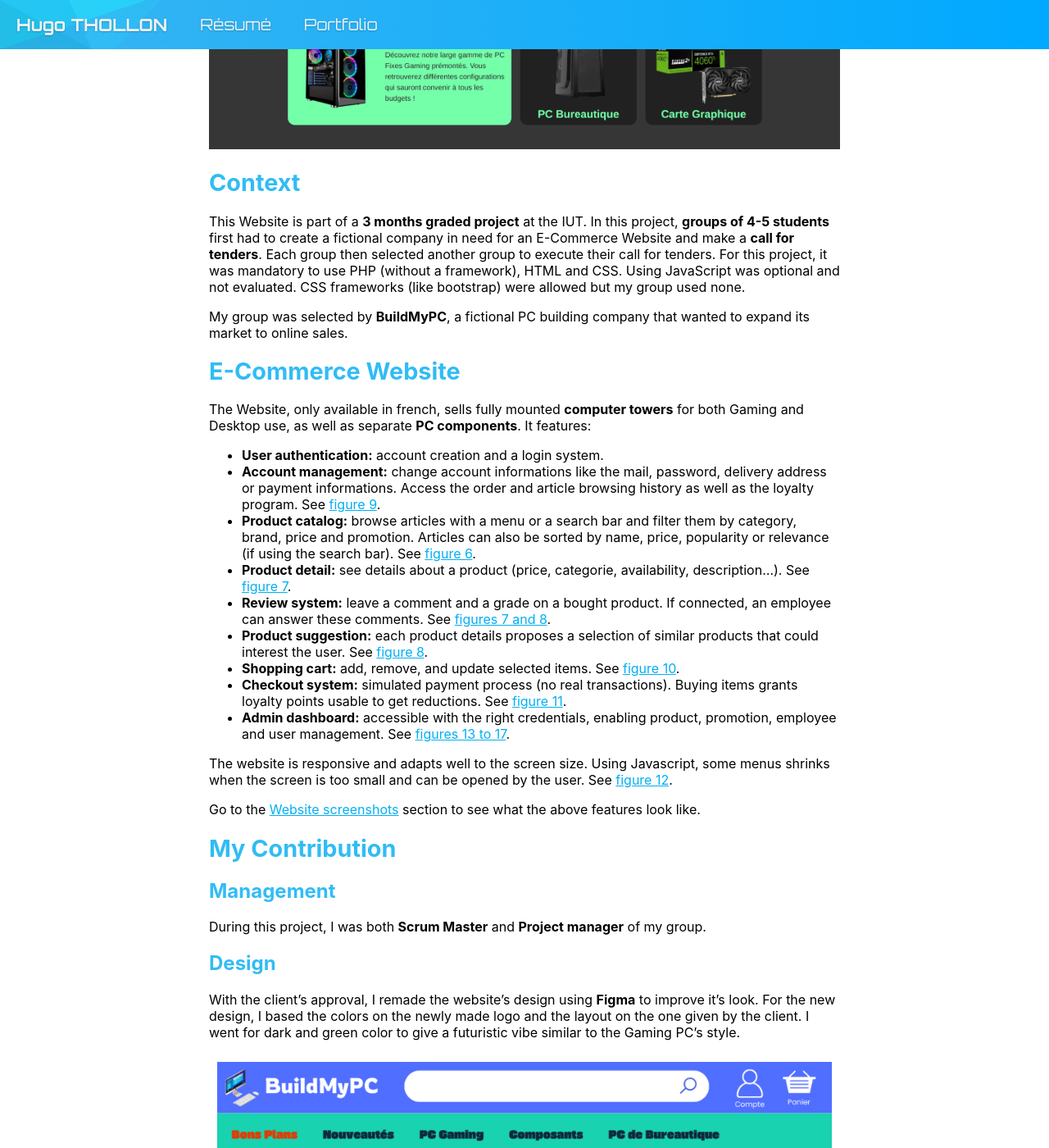
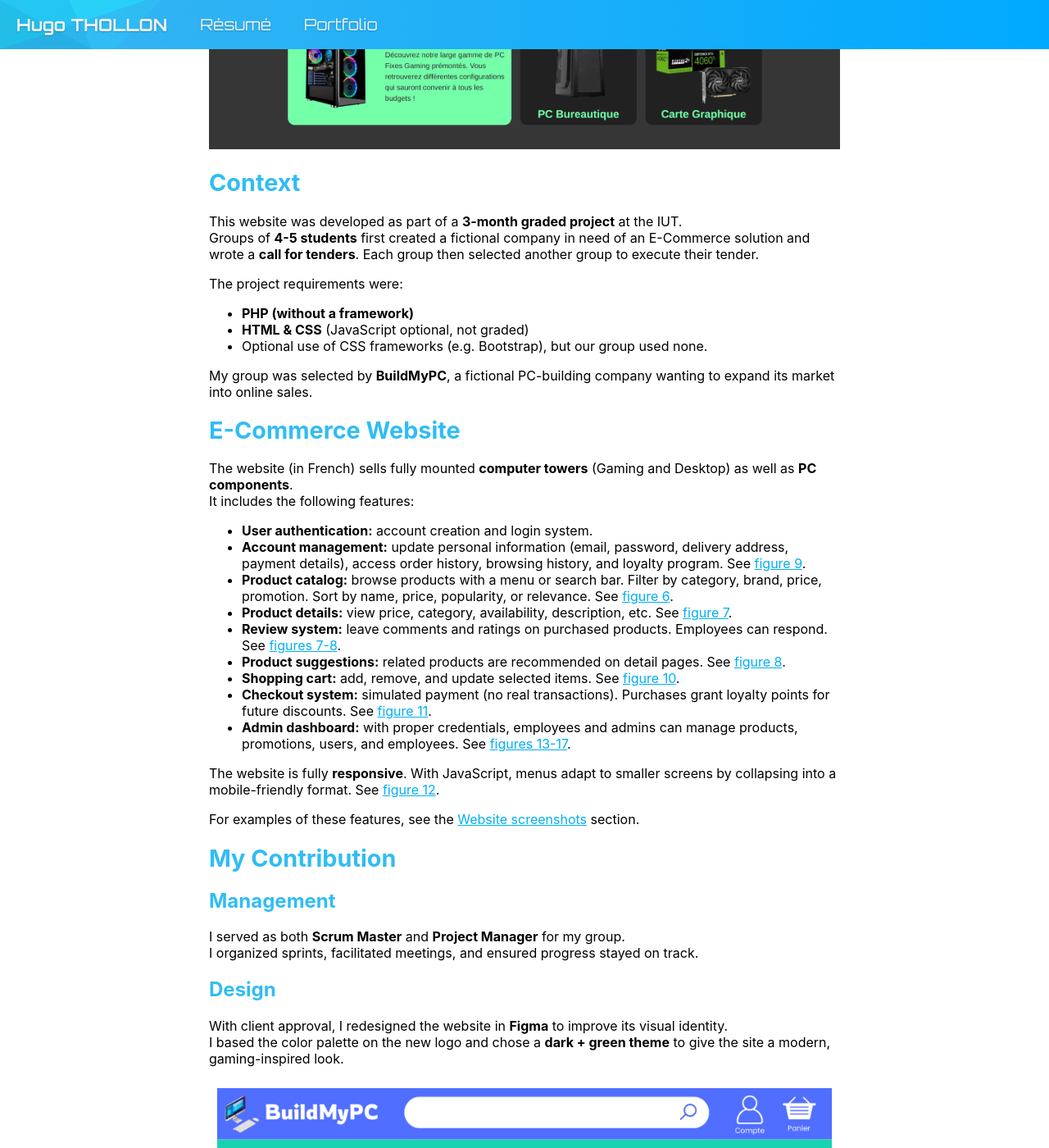
Before and after one commit to HugoTHOLLON/HugoTHOLLON.github.io, a Jekyll site: the page built from projects/_posts/2024-11-04-build-my-pc-website.markdown, in a window 1280 px wide and 1400 px high, scrolled down 416 px. Shown: the whole window at 82% size. Built offline with Jekyll 4.4.1, drawn with Linux system fonts in a browser that asks for light colours; some of the changed text lies outside the part shown.

Commit message:
Adding the finished and reviewed buildMyPC article.

```diff
--- a/projects/_posts/2024-11-04-build-my-pc-website.markdown
+++ b/projects/_posts/2024-11-04-build-my-pc-website.markdown
@@ -13,136 +13,145 @@
 
 # Context
 
-This Website is part of a **3 months graded project** at the IUT. In this project, **groups of 4-5 students** first had to create a fictional company in need for an E-Commerce Website and make a **call for tenders**. Each group then selected another group to execute their call for tenders. For this project, it was mandatory to use PHP (without a framework), HTML and CSS. Using JavaScript was optional and not evaluated. CSS frameworks (like bootstrap) were allowed but my group used none.
+This website was developed as part of a **3-month graded project** at the IUT.
+Groups of **4-5 students** first created a fictional company in need of an E-Commerce solution and wrote a **call for tenders**. Each group then selected another group to execute their tender.
 
-My group was selected by **BuildMyPC**, a fictional PC building company that wanted to expand its market to online sales.
+The project requirements were:
+
+- **PHP (without a framework)**
+- **HTML & CSS** (JavaScript optional, not graded)
+- Optional use of CSS frameworks (e.g. Bootstrap), but our group used none.
+
+My group was selected by **BuildMyPC**, a fictional PC-building company wanting to expand its market into online sales.
 
 # E-Commerce Website
 
-The Website, only available in french, sells fully mounted **computer towers** for both Gaming and Desktop use, as well as separate **PC components**. It features:
+The website (in French) sells fully mounted **computer towers** (Gaming and Desktop) as well as **PC components**.
+It includes the following features:
 
-- **User authentication:** account creation and a login system.
-- **Account management:** change account informations like the mail, password, delivery address or payment informations. Access the order and article browsing history as well as the loyalty program. See [figure 9](#fig9).
-- **Product catalog:** browse articles with a menu or a search bar and filter them by category, brand, price and promotion. Articles can also be sorted by name, price, popularity or relevance (if using the search bar). See [figure 6](#fig6).
-- **Product detail:** see details about a product (price, categorie, availability, description...). See [figure 7](#fig7).
-- **Review system:** leave a comment and a grade on a bought product. If connected, an employee can answer these comments. See [figures 7 and 8](#fig7).
-- **Product suggestion:** each product details proposes a selection of similar products that could interest the user. See [figure 8](#fig8).
+- **User authentication:** account creation and login system.
+- **Account management:** update personal information (email, password, delivery address, payment details), access order history, browsing history, and loyalty program. See [figure 9](#fig9).
+- **Product catalog:** browse products with a menu or search bar. Filter by category, brand, price, promotion. Sort by name, price, popularity, or relevance. See [figure 6](#fig6).
+- **Product details:** view price, category, availability, description, etc. See [figure 7](#fig7).
+- **Review system:** leave comments and ratings on purchased products. Employees can respond. See [figures 7-8](#fig7).
+- **Product suggestions:** related products are recommended on detail pages. See [figure 8](#fig8).
 - **Shopping cart:** add, remove, and update selected items. See [figure 10](#fig10).
-- **Checkout system:** simulated payment process (no real transactions). Buying items grants loyalty points usable to get reductions. See [figure 11](#fig11).
-- **Admin dashboard:** accessible with the right credentials, enabling product, promotion, employee and user management. See [figures 13 to 17](#admin-pages).
+- **Checkout system:** simulated payment (no real transactions). Purchases grant loyalty points for future discounts. See [figure 11](#fig11).
+- **Admin dashboard:** with proper credentials, employees and admins can manage products, promotions, users, and employees. See [figures 13-17](#admin-pages).
 
-The website is responsive and adapts well to the screen size. Using Javascript, some menus shrinks when the screen is too small and can be opened by the user. See [figure 12](#fig12).
+The website is fully **responsive**. With JavaScript, menus adapt to smaller screens by collapsing into a mobile-friendly format. See [figure 12](#fig12).
 
-Go to the [Website screenshots](#website-screenshots) section to see what the above features look like.
+For examples of these features, see the [Website screenshots](#website-screenshots) section.
 
 # My Contribution
 
 ## Management
 
-During this project, I was both **Scrum Master** and **Project manager** of my group.
+I served as both **Scrum Master** and **Project Manager** for my group.
+I organized sprints, facilitated meetings, and ensured progress stayed on track.
 
 ## Design
 
-With the client's approval, I remade the website's design using **Figma** to improve it's look. For the new design, I based the colors on the newly made logo and the layout on the one given by the client. I went for dark and green color to give a futuristic vibe similar to the Gaming PC's style.
+With client approval, I redesigned the website in **Figma** to improve its visual identity.
+I based the color palette on the new logo and chose a **dark + green theme** to give the site a modern, gaming-inspired look.
 
-{% include place-figure.html src="/assets/images/projects/previous_design_buildMyPC.png" alt="Previous website's design" figure-nb="1" figure-text="Website's previous design" %}
+{% include place-figure.html src="/assets/images/projects/previous_design_buildMyPC.png" alt="Previous website's design" figure-nb="1" figure-text="Previous website design" %}
 
-{% include place-figure.html src="/assets/images/projects/logo_buildMyPC.webp" alt="buildMyPC's logo" figure-nb="2" figure-text="BuildMyPC's new logo" %}
+{% include place-figure.html src="/assets/images/projects/logo_buildMyPC.webp" alt="BuildMyPC logo" figure-nb="2" figure-text="New BuildMyPC logo" %}
 
-{% include place-figure.html src="/assets/images/projects/figma_design_buildMyPC.png" alt="My website's design" figure-nb="3" figure-text="Website's new design made on figma" %}
+{% include place-figure.html src="/assets/images/projects/figma_design_buildMyPC.png" alt="New website design in Figma" figure-nb="3" figure-text="New design made with Figma" %}
 
 ## Code
 
-### Product catalog page
+### Product Catalog Page
 
-I entierly made the **Product catalog page**, from the style to the PHP logic. This pages displays a sorted list of products based on different filters and sorting options. See [figure 6](#fig6).
+I entirely developed the **Product Catalog page**, including both front-end style and back-end PHP logic.
+The page dynamically displays products based on filters and sorting options. See [figure 6](#fig6).
 
-### Search bar algorithm
+### Search Bar Algorithm
 
-I also made the **search bar algorithm** and made it work with the "relevance" sort mode. The algorithm is a **scoring system** used to sort search results so that the most relevant products appear first.
+I implemented the **search bar algorithm** with a custom **scoring system** for relevance sorting:
 
-Each product is given a weight (or score) depending on how well it matches the search terms. The higher the score, the more relevant the product is.
+- **Perfect match (10 pts):** exact match of search terms.
+- **Full phrase, correct order (7 pts):** all words match in sequence.
+- **Full phrase, different order (4 pts):** all words present but shuffled.
+- **Partial match (1 pts):** at least one word matches.
 
-The weight depends on how close the match is:
+Additional weighting:
 
-- **Perfect match (10–12 points):** The product text contains exactly the same words as the search.
-- **All words in the right order (7–9 points):** The product contains all the search words in the same sequence, but not as an exact match.
-- **All words, but in a different order (4–6 points):** The product contains all the words, but shuffled around.
-- **Some words match (1–3 points):** At least one search word appears, but not all of them.
+- Match in **product name/description**: +2 pts
+- Match in **category name**: +1 pt
+- Match in **brand name**: +0 pt
 
-Extra weight is added depending on where the words are found:
+Products are then sorted by score so that the most relevant results appear first.
 
-- If the match is in the **product name/description**, +2 points are added.
-- If the match is in the **category name**, +1 point is added.
-- If the match is in the **brand name**, no extra points are added.
+### Administration Pages
 
-**Finally**, the results are sorted by score. Products with the highest score appear at the top, because they are considered the most relevant to what the user typed.
+I designed and implemented the **Administrator tools** of the employee and admin dashboard. This dashboard contains the following tools:
 
-**In short:** _The system assigns points to each product based on how well the search terms fit, and then it sorts the products so that the best matches show up first._
+- **Administrator tools**
+  - Manage employees (add/remove accounts, edit employee info, assign admin rights). See [figure 13](#admin-pages).
+  - Manage clients (edit personal info, enable/disable accounts, view order history). See [figures 14-15](#fig14).
 
-### Administation pages
+- **Employee tools**
+  - Manage promotions (create/remove, assign products, adjust discounts). See [figure 16](#fig16).
+  - Manage products (create, update, delete). See [figure 17](#fig17).
 
-I designed and made half of the employee and administrator dashboard. I took care of the admin employee and client management pages See [figures 13 to 15](#fig13)..
+_(Note: the Administrator can use the Employee's tools.)_
 
-An employee can:
+### Database Creation
 
-- **Manage promotions:** create and remove promotions. Add and remove products from a promotion. Change the reduction applied to a product. See [figure 16](#fig16).
-- **Manage products:** create, update and delete products. See [figure 17](#fig17).
+I contributed to the database architecture, especially the **UML class diagram**.
+(Some elements in the diagram are now outdated, but it represents our initial design.)
 
-An administator can do all of the above and:
-
-- **Manage employees account:** add a new employee, remove an employee or change an employee's informations. An administrator can create another administrator account. See [figure 13](#fig13).
-- **Manage a client account:** change some of the client informations (name, mail, address...). Activate or disable the account (to prevent the client from connecting). Access the client's order history. See [figures 14 and 15](#fig14).
-
-### Database creation
-
-I participated in the database architecture creation. I mostly contributed to the database's **UML class diagram**. _Some small parts of this diagram are now obsolete but haven't been updated._
-
-{% include place-figure.html src="/assets/images/projects/db_class_diagram_buildMyPC.png" alt="Database class diagram" figure-nb="4" figure-text="The database's class diagram" %}
+{% include place-figure.html src="/assets/images/projects/db_class_diagram_buildMyPC.png" alt="Database class diagram" figure-nb="4" figure-text="Database class diagram" %}
 
 # Impact
 
-This project was well received by the teachers (graded 16/20) as they asked our group if they could use it as an example for next year projects.
+This project received a grade of **16/20** and was **highlighted by teachers as a model for future classes**.
+It strengthened my skills in **project management, full-stack development with raw PHP/MySQL, and collaborative software engineering**.
 
 # Demo
 
-The project website is available [here](http://193.54.227.208/~R2024SAE3007/){:target="\_blank"}. Since it is hosted on the IUT’s servers, long-term availability is not guaranteed.
-You can also explore the full project repository on [GitHub](https://github.com/IUT-Blagnac/sae-3-01-devapp-G1A-1){:target="\_blank"}.
+The project website is available [here](http://193.54.227.208/~R2024SAE3007/){:target="\_blank"}.
+_(Note: hosted on IUT servers, long-term availability not guaranteed.)_
 
-# Website screenshots {#website-screenshots}
+Full project repository available on [GitHub](https://github.com/IUT-Blagnac/sae-3-01-devapp-G1A-1){:target="\_blank"}.
 
-## Home page, product catalog
+# Website Screenshots {#website-screenshots}
+
+## Home page & product catalog
 
 {% include place-figure.html src="/assets/images/projects/home_page_wide_buildMyPC.png" alt="Home page" figure-nb="5" figure-text="Home page" %}
 
-{% include place-figure.html src="/assets/images/projects/product_catalog_buildMyPC.png" alt="Product catalog page" figure-nb="6" figure-text="Product catalog page when selecting 'Components'" %}
+{% include place-figure.html src="/assets/images/projects/product_catalog_buildMyPC.png" alt="Product catalog page" figure-nb="6" figure-text="Product catalog page (components category)" %}
 
 ## Product details
 
-{% include place-figure.html src="/assets/images/projects/product_details1_buildMyPC.png" alt="Product detail page screenshot 1" figure-nb="7" figure-text="Product detail page with it's informations and client review" %}
+{% include place-figure.html src="/assets/images/projects/product_details1_buildMyPC.png" alt="Product detail page" figure-nb="7" figure-text="Product detail page with information and client review" %}
 
-{% include place-figure.html src="/assets/images/projects/product_details2_buildMyPC.png" alt="Product detail page screenshot 2" figure-nb="8" figure-text="Product detail page with it's informations and client review" %}
+{% include place-figure.html src="/assets/images/projects/product_details2_buildMyPC.png" alt="Product detail page" figure-nb="8" figure-text="Product detail page with information and client review" %}
 
-## Account informations, shopping cart, payment
+## Account, cart & checkout
 
-{% include place-figure.html src="/assets/images/projects/account_management_buildMyPC.png" alt="Account management page" figure-nb="9" figure-text="Client's account management page" %}
+{% include place-figure.html src="/assets/images/projects/account_management_buildMyPC.png" alt="Account management" figure-nb="9" figure-text="Client account management" %}
 
-{% include place-figure.html src="/assets/images/projects/cart_buildMyPC.png" alt="Account management page" figure-nb="10" figure-text="A client's shopping cart" %}
+{% include place-figure.html src="/assets/images/projects/cart_buildMyPC.png" alt="Shopping cart" figure-nb="10" figure-text="Client shopping cart" %}
 
-{% include place-figure.html src="/assets/images/projects/checkout_system_buildMyPC.png" alt="Checkout system" figure-nb="11" figure-text="Checkout system with prefilled informations" %}
+{% include place-figure.html src="/assets/images/projects/checkout_system_buildMyPC.png" alt="Checkout system" figure-nb="11" figure-text="Checkout system with prefilled details" %}
 
 ## Responsiveness
 
-{% include place-figure.html src="/assets/images/projects/responsive_buildMyPC.png" alt="Responsive screenshot" figure-nb="12" figure-text="Home page on mobile phone with menu opened and closed" %}
+{% include place-figure.html src="/assets/images/projects/responsive_buildMyPC.png" alt="Responsive menu" figure-nb="12" figure-text="Home page on mobile with menu opened and closed" %}
 
-## Admin and employee's pages {#admin-pages}
+## Admin & employee dashboards {#admin-pages}
 
-{% include place-figure.html src="/assets/images/projects/admin_employee_manage_buildMyPC.png" alt="Employee management page" figure-nb="13" figure-text="Administrator's employee management page" %}
+{% include place-figure.html src="/assets/images/projects/admin_employee_manage_buildMyPC.png" alt="Employee management page" figure-nb="13" figure-text="Administrator: employee management" %}
 
-{% include place-figure.html src="/assets/images/projects/admin_client_manage_buildMyPC.png" alt="Clients management page" figure-nb="14" figure-text="Administrator's client management page" %}
+{% include place-figure.html src="/assets/images/projects/admin_client_manage_buildMyPC.png" alt="Client management page" figure-nb="14" figure-text="Administrator: client management" %}
 
-{% include place-figure.html src="/assets/images/projects/admin_client_infos_buildMyPC.png" alt="Admin clients informations page" figure-nb="15" figure-text="Administrator's client details page" %}
+{% include place-figure.html src="/assets/images/projects/admin_client_infos_buildMyPC.png" alt="Client information page" figure-nb="15" figure-text="Administrator: client details" %}
 
-{% include place-figure.html src="/assets/images/projects/promotion_management_buildMyPC.png" alt="Promotion management page" figure-nb="16" figure-text="Administrator's and employee's promotions management page" %}
+{% include place-figure.html src="/assets/images/projects/promotion_management_buildMyPC.png" alt="Promotion management" figure-nb="16" figure-text="Promotion management (administrator/employee)" %}
 
-{% include place-figure.html src="/assets/images/projects/product_creation_management_buildMyPC.png" alt="Product creation page" figure-nb="17" figure-text="Administrator's and employee's product creation page (with product management page in background)" %}
+{% include place-figure.html src="/assets/images/projects/product_creation_management_buildMyPC.png" alt="Product creation" figure-nb="17" figure-text="Product creation page (with product management in background)" %}
```
